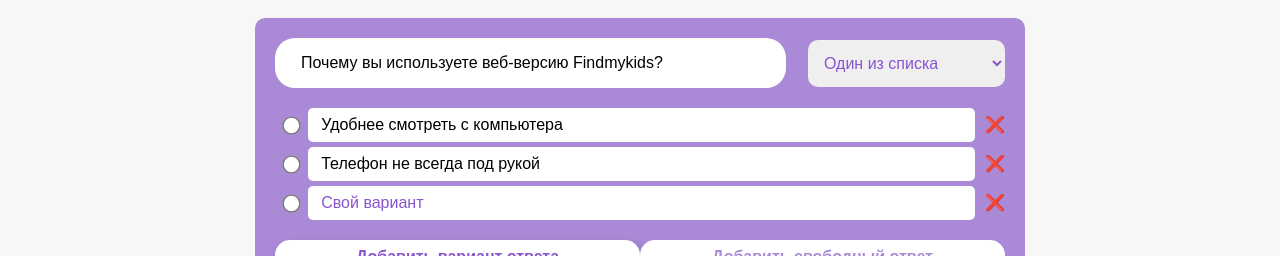
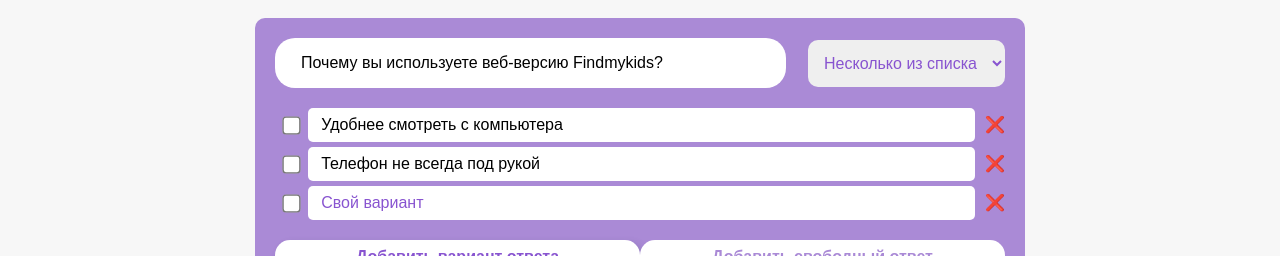
Before and after one commit to alvarSQ/formsMaster, a Vue app: page / in a window 1280 px wide. Shown: the part 696-952 px from the top of the page. Built offline with nearby package versions, Linux system fonts and the light colour scheme.

Commit message:
настроил typeCheck

```diff
--- a/src/components/varQuestions.vue
+++ b/src/components/varQuestions.vue
@@ -1,19 +1,22 @@
 <template>
   <ul class="form_lists">
+    <template v-if="props.question.typeCheck !== 'free'">
     <li
       class="navbar-content"
       v-for="(item, index) in props.question.answer"
       :key="index">
-      <input class="form_radio" type="radio" name="question" />
+      <input class="form_radio" :type="props.question.typeCheck" name="question" />
       <input
         type="text"
         :placeholder="`Вариант ${index + 1}`"
         v-model="props.question.answer[index]" />
       <p class="q_del" @click="delAnswer(index)">&#10060;</p>
     </li>
+    </template>
     <li class="form_lists" v-if="question.isTextArea">
       <label class="navbar-content">
-        <input class="form_radio" type="radio" name="question" />
+        <input class="form_radio" type="radio" name="question"  v-if="props.question.typeCheck === 'free'" />
+        <input class="form_radio" :type="props.question.typeCheck" name="question" v-else />
         <input type="text" placeholder="Свой вариант" />
         <p class="q_del" @click="question.isTextArea = false">&#10060;</p>
       </label>
--- a/src/pages/home.vue
+++ b/src/pages/home.vue
@@ -10,9 +10,9 @@
     <div class="form_container" v-for="item in queSt.getQuestions" :key="item.id">
       <div class="navbar-content">
         <input type="text" placeholder="Вопрос" v-model="item.title">
-        <select name="form" v-model="queSt.selectOption">
-          <option value="one">Один из списка</option>
-          <option value="several">Несколько из списка</option>
+        <select name="form" v-model="item.typeCheck">
+          <option value="radio">Один из списка</option>
+          <option value="checkbox">Несколько из списка</option>
           <option value="free">Свободный ответ</option>
         </select>
       </div>
--- a/src/pages/question.vue
+++ b/src/pages/question.vue
@@ -11,13 +11,14 @@
           v-for="(item, index) in question.answer"
           :key="index">
           <label>
-            <input class="form_radio" type="radio" name="question" />
+            <input class="form_radio" :type="question.typeCheck" name="question"/>
             {{ item }}
           </label>
         </li>
         <li class="form_lists" v-if="question.isTextArea">
           <label class="navbar-content">
-            <input class="form_radio" type="radio" name="question" />
+            <input class="form_radio" type="radio" name="question"  v-if="question.typeCheck === 'free'"  />
+            <input class="form_radio" :type="question.typeCheck" name="question" v-else />
             <input type="text" placeholder="Свой вариант" />
           </label>
         </li>
--- a/src/store/index.js
+++ b/src/store/index.js
@@ -23,7 +23,7 @@
                         'Удобнее смотреть с компьютера',
                         'Телефон не всегда под рукой'
                     ],
-                typeCheck: 'radio',
+                typeCheck: 'checkbox',
                 isTextArea: true
             },
             {
```
